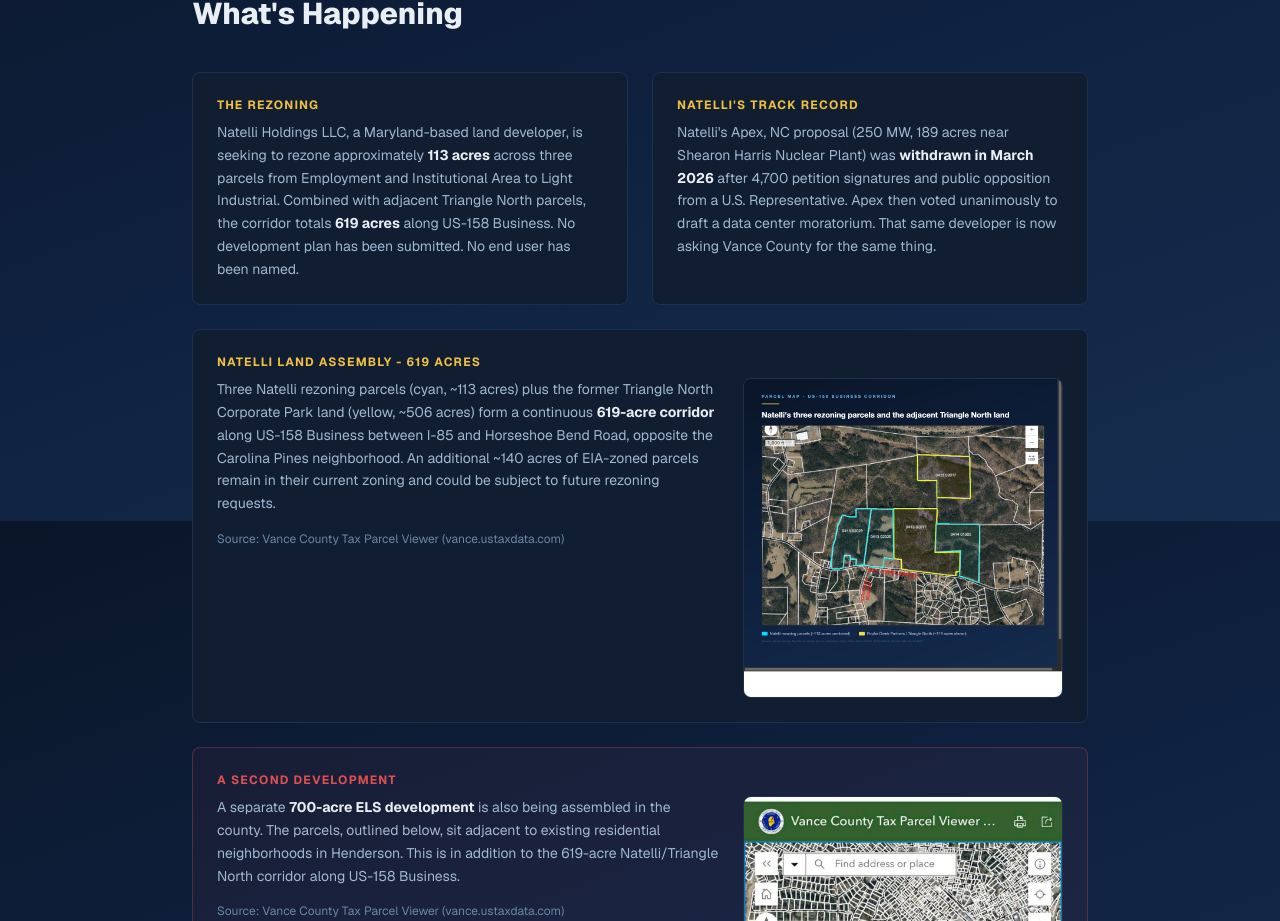
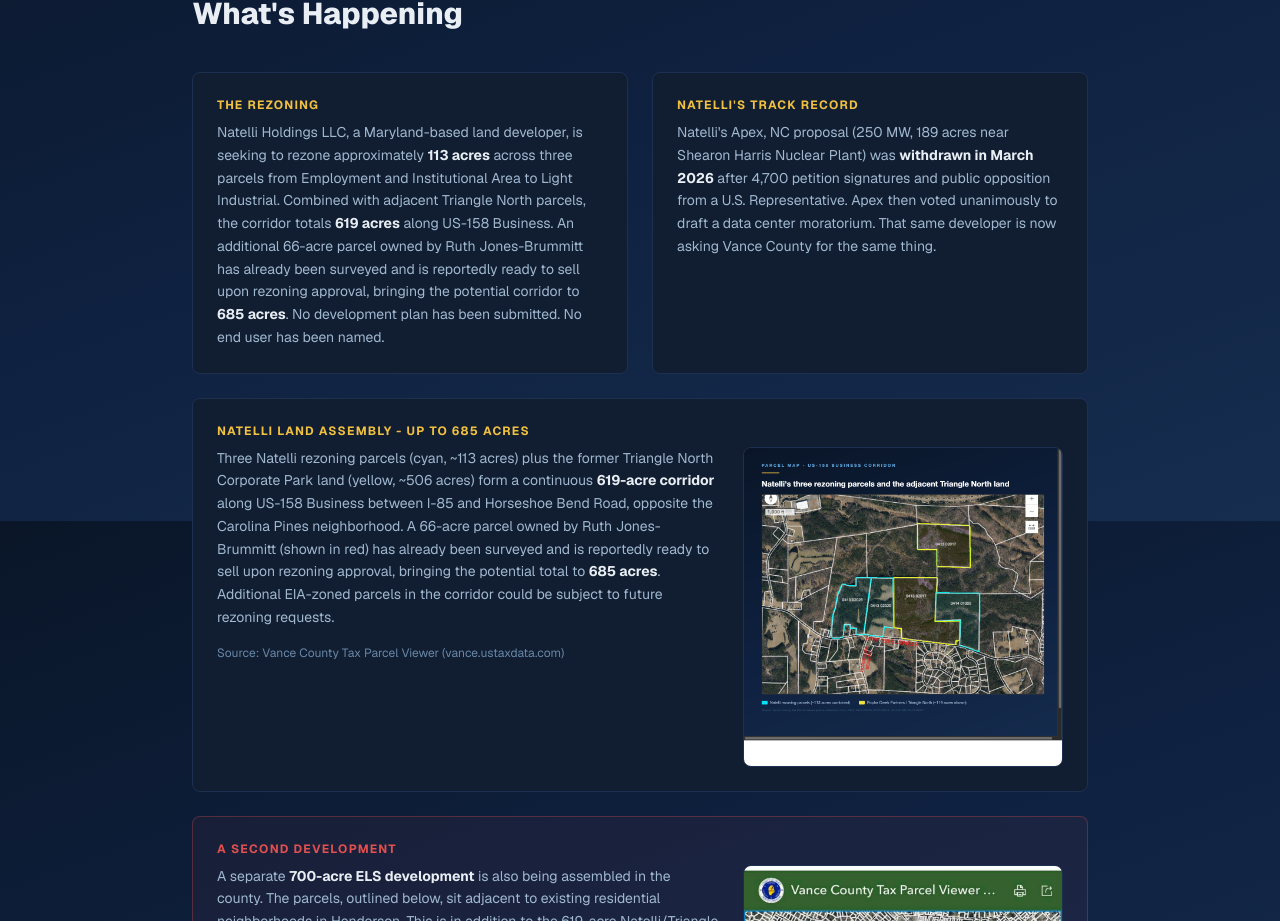
Before and after one commit to swv-dev/henderson-vance-fyi, a Next.js app: page / in a window 1280 px wide. Shown: the part 1079-2000 px from the top of the page. Built offline with nearby package versions, Linux system fonts and the light colour scheme.

Commit message:
Update Natelli corridor to 685 acres - Ruth Jones-Brummitt 66-acre parcel surveyed and ready to sell

```diff
--- a/src/app/page.tsx
+++ b/src/app/page.tsx
@@ -157,7 +157,11 @@
                 to rezone approximately <strong className="text-foreground">113 acres</strong> across
                 three parcels from Employment and Institutional Area to Light
                 Industrial. Combined with adjacent Triangle North parcels, the
-                corridor totals <strong className="text-foreground">619 acres</strong> along US-158 Business.
+                corridor totals <strong className="text-foreground">619 acres</strong> along US-158
+                Business. An additional 66-acre parcel owned by Ruth Jones-Brummitt
+                has already been surveyed and is reportedly ready to sell upon
+                rezoning approval, bringing the potential corridor to{" "}
+                <strong className="text-foreground">685 acres</strong>.
                 No development plan has been submitted. No end user has been named.
               </p>
             </div>
@@ -178,7 +182,7 @@
 
             <div className="rounded-lg border border-card-border bg-card p-6 md:col-span-2">
               <p className="mb-2 text-xs font-bold uppercase tracking-widest text-gold">
-                Natelli Land Assembly - 619 Acres
+                Natelli Land Assembly - Up to 685 Acres
               </p>
               <div className="md:flex md:gap-6">
                 <div className="md:flex-1">
@@ -187,9 +191,12 @@
                     Triangle North Corporate Park land (yellow, ~506 acres) form a
                     continuous <strong className="text-foreground">619-acre corridor</strong> along
                     US-158 Business between I-85 and Horseshoe Bend Road, opposite
-                    the Carolina Pines neighborhood. An additional ~140 acres of
-                    EIA-zoned parcels remain in their current zoning and could be
-                    subject to future rezoning requests.
+                    the Carolina Pines neighborhood. A 66-acre parcel owned by Ruth
+                    Jones-Brummitt (shown in red) has already been surveyed and is
+                    reportedly ready to sell upon rezoning approval, bringing the
+                    potential total to <strong className="text-foreground">685 acres</strong>.
+                    Additional EIA-zoned parcels in the corridor could be subject to
+                    future rezoning requests.
                   </p>
                   <p className="text-xs text-subtle">
                     Source: Vance County Tax Parcel Viewer (vance.ustaxdata.com)
```
